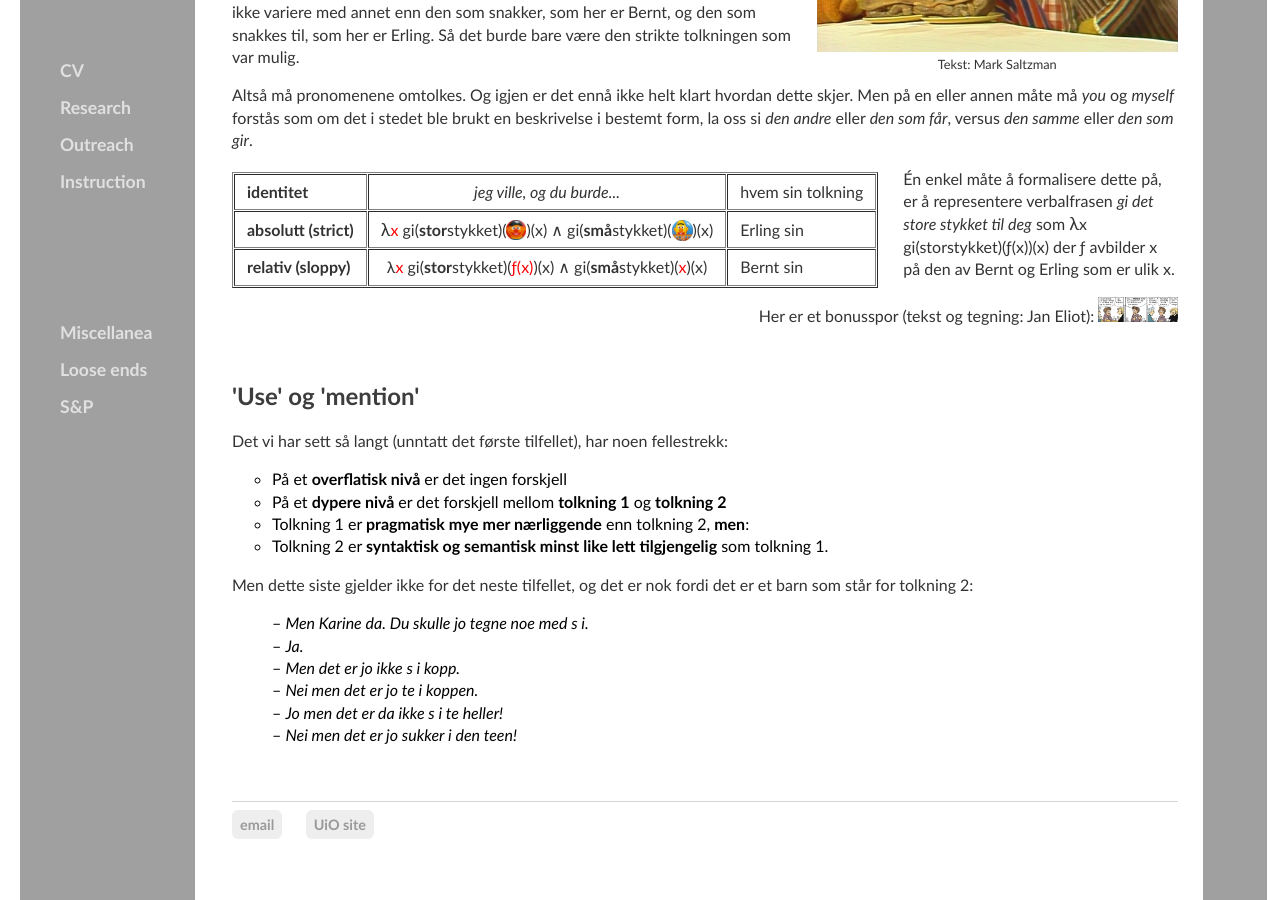
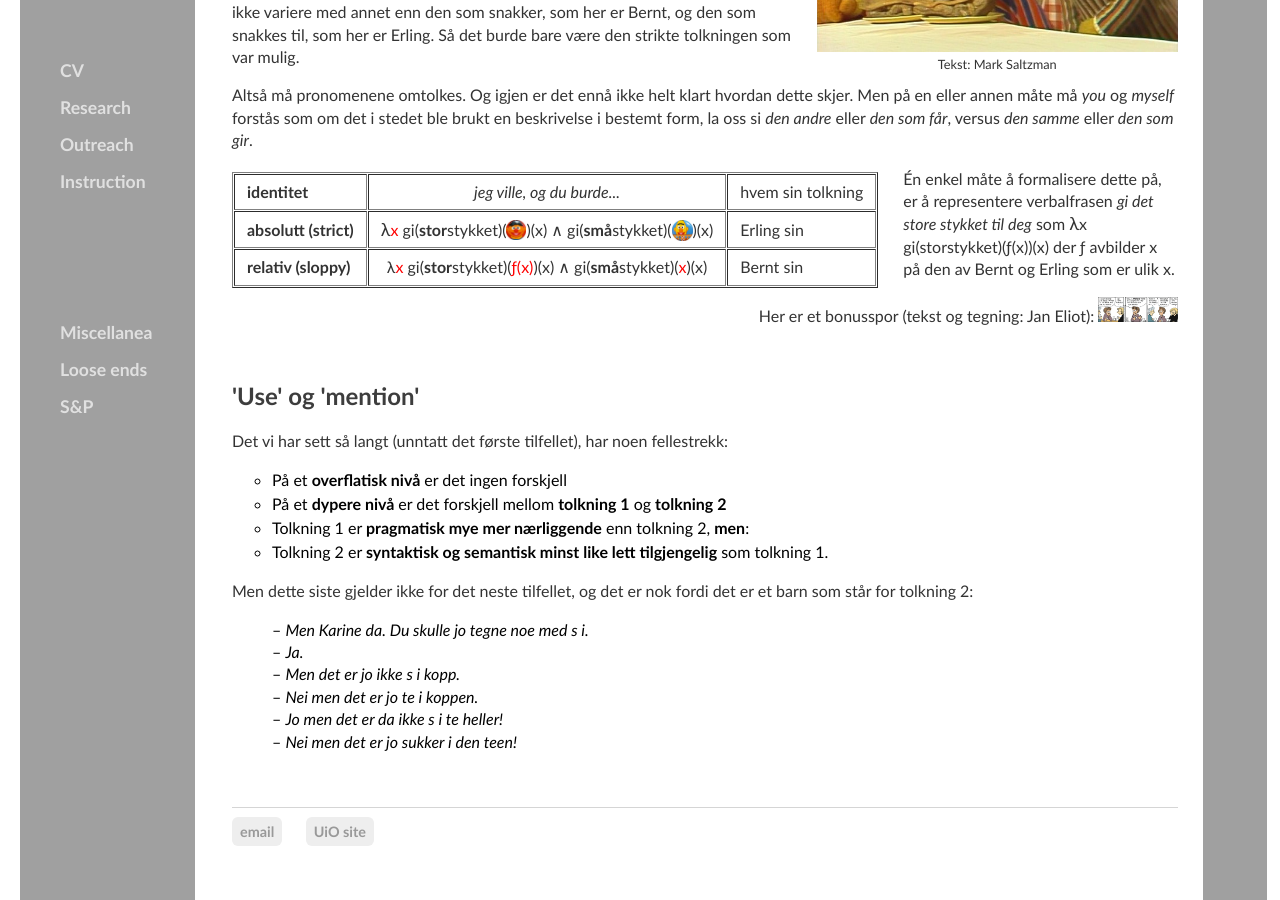
Before and after one commit to kjelljs/kjelljs.github.io, a Jekyll site: the page built from dissemination/vitsen.html, in a window 1280 px wide and 900 px high, scrolled down 3334 px. Built offline with Jekyll 4.4.1, drawn with Linux system fonts in a browser that asks for light colours.

Commit message:
Update vitsen.html

```diff
--- a/dissemination/vitsen.html
+++ b/dissemination/vitsen.html
@@ -207,7 +207,7 @@
 <section></br>
 <h2>'Use' og 'mention'</h2>
 <p>Det vi har sett så langt (unntatt det første tilfellet), har noen fellestrekk:</p>
-	<ul style="line-height:1.4; list-style-type:circle;"">
+	<ul style="line-height:1.5; list-style-type:circle;"">
 	<li>På et <strong>overflatisk nivå </strong>er det ingen forskjell</li>
 	<li>På et <strong>dypere nivå </strong>er det forskjell mellom <strong>tolkning 1</strong> og <strong>tolkning 2</strong></li>
 	<li>Tolkning 1 er <strong>pragmatisk mye mer nærliggende</strong> enn tolkning 2, <strong>men</strong>:</li>
```
